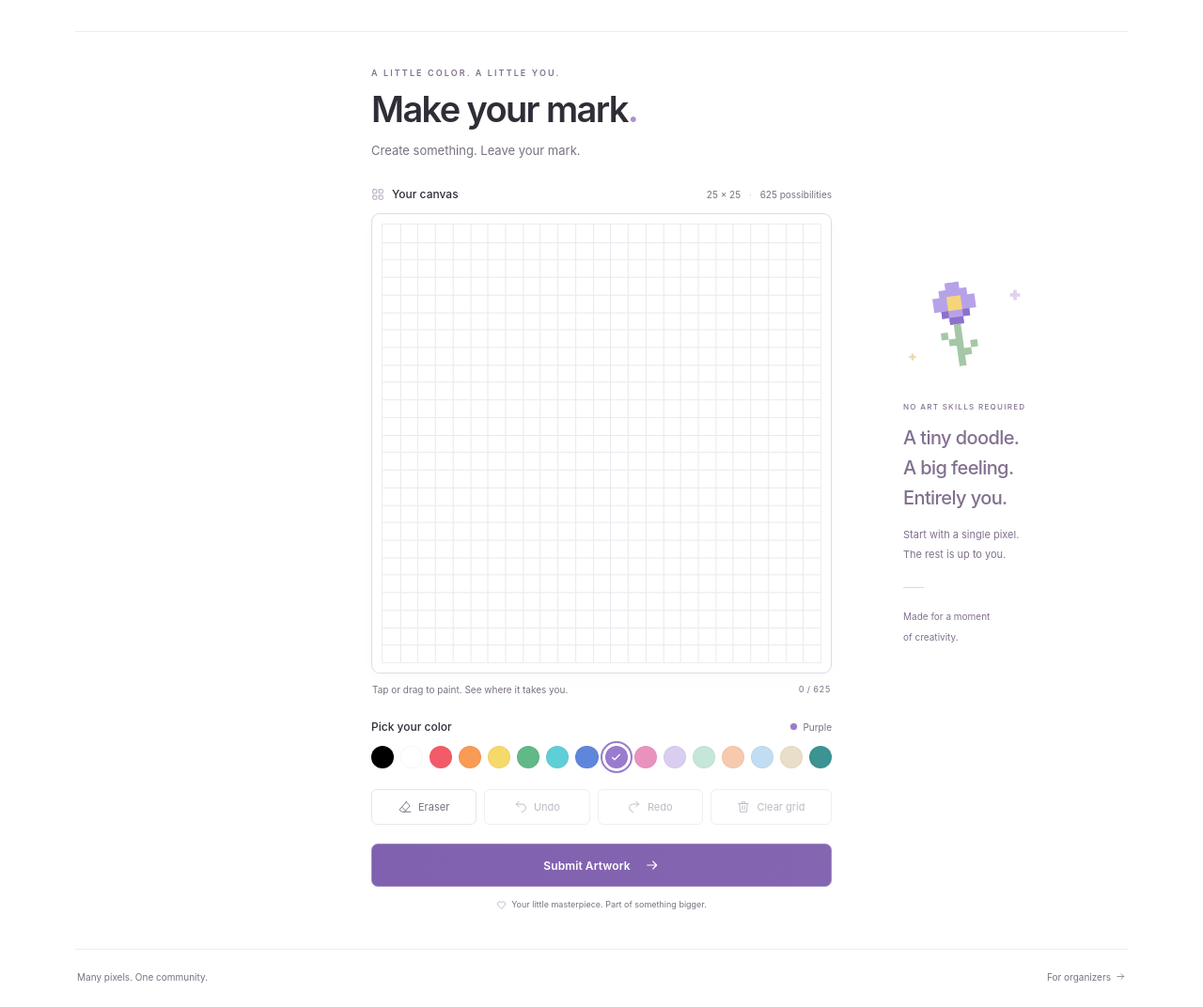
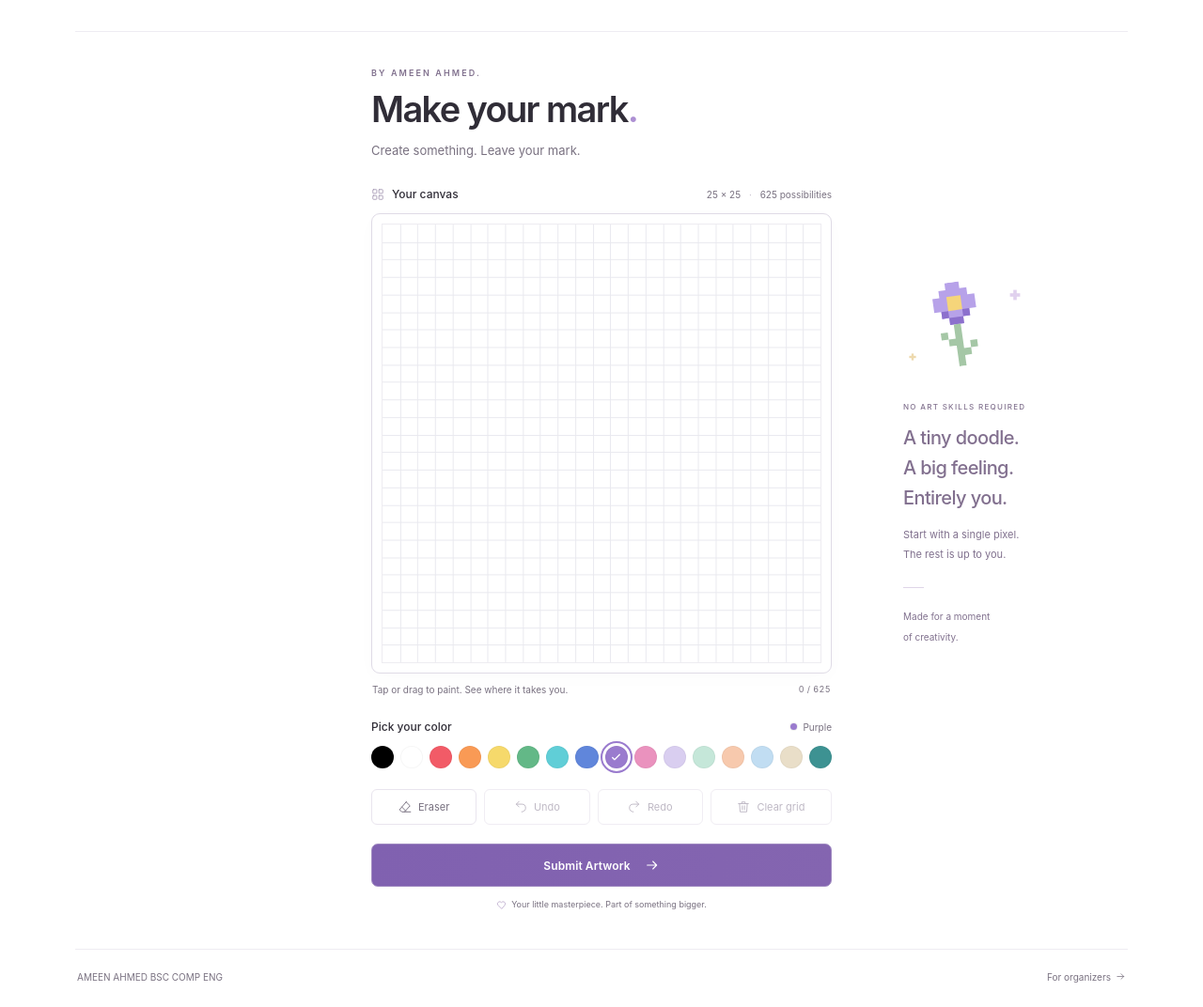
Before and after one commit to pistasio/pixel-wall, a website with bundled scripts: page public/index.html in a window 1280 px wide. Shown: the part 70-1142 px from the top of the page at 94% size. Built offline with nearby package versions, Linux system fonts and the light colour scheme.

Commit message:
Update footer text to include author name

```diff
--- a/public/index.html
+++ b/public/index.html
@@ -36,7 +36,7 @@
   <main>
     <section id="create-screen" aria-labelledby="page-title">
       <div class="intro">
-        <div class="eyebrow">A LITTLE COLOR. A LITTLE YOU.</div>
+        <div class="eyebrow">BY AMEEN AHMED.</div>
         <h1 id="page-title">Make your mark<span class="accent-period">.</span></h1>
         <p>Create something. Leave your mark.</p>
       </div>
@@ -93,7 +93,7 @@
     </section>
   </main>
 
-  <footer class="site-footer"><span>Many pixels. One community.</span><a href="./admin.html">For organizers<svg class="icon" aria-hidden="true"><use href="#i-arrow"/></svg></a></footer>
+  <footer class="site-footer"><span>AMEEN AHMED BSC COMP ENG</span><a href="./admin.html">For organizers<svg class="icon" aria-hidden="true"><use href="#i-arrow"/></svg></a></footer>
 
   <dialog id="submit-dialog" class="submit-dialog" aria-labelledby="dialog-title" aria-describedby="dialog-description">
     <button id="close-dialog" type="button" class="close-dialog" aria-label="Keep creating"><svg class="icon" aria-hidden="true"><use href="#i-close"/></svg></button>
```
